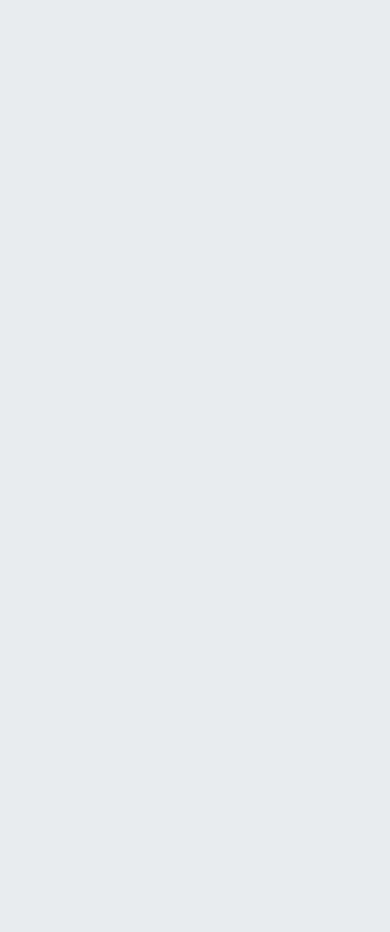
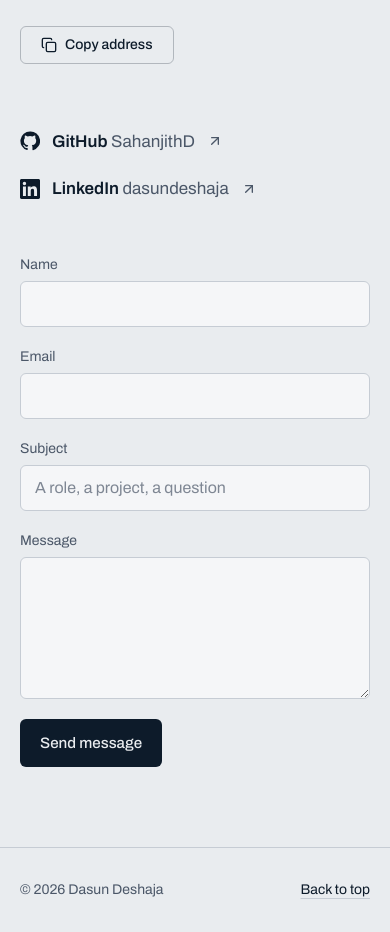
Before and after one commit to SahanjithD/portfolio, a Next.js app: page / in a window 390 px wide. Shown: the part 8606-9538 px from the top of the page. Before the commit the page ends 8260 px from the top, so only its background shows below. Built offline with nearby package versions, Linux system fonts and the light colour scheme.

Commit message:
feat: add contact section, form and footer
Large mailto address with a copy button, social links, and the EmailJS form
with clear sending, sent and failure states. Fails gracefully when EmailJS
keys are missing.

```diff
--- a/app/page.tsx
+++ b/app/page.tsx
@@ -3,6 +3,8 @@ import { Hero } from "@/components/sections/hero"
 import { Projects } from "@/components/sections/projects"
 import { Competitions } from "@/components/sections/competitions"
 import { About } from "@/components/sections/about"
+import { Contact } from "@/components/sections/contact"
+import { SiteFooter } from "@/components/site-footer"
 
 export default function Home() {
   return (
@@ -13,7 +15,9 @@ export default function Home() {
         <Projects />
         <Competitions />
         <About />
+        <Contact />
       </main>
+      <SiteFooter />
     </>
   )
 }
--- /dev/null
+++ b/components/contact-form.tsx
@@ -0,0 +1,69 @@
+"use client"
+
+import { useRef, useState } from "react"
+import emailjs from "@emailjs/browser"
+import { profile } from "@/lib/content"
+
+type Status = "idle" | "sending" | "sent" | "failed"
+
+const field =
+  "w-full rounded-md border border-rule bg-surface px-3.5 py-2.5 text-base text-ink placeholder:text-graphite/70 transition-[border-color] duration-150 focus:border-signal focus:outline-none"
+
+export function ContactForm() {
+  const formRef = useRef<HTMLFormElement>(null)
+  const [status, setStatus] = useState<Status>("idle")
+
+  const submit = async (e: React.FormEvent<HTMLFormElement>) => {
+    e.preventDefault()
+    const serviceId = process.env.NEXT_PUBLIC_EMAILJS_SERVICE_ID
+    const templateId = process.env.NEXT_PUBLIC_EMAILJS_TEMPLATE_ID
+    const publicKey = process.env.NEXT_PUBLIC_EMAILJS_PUBLIC_KEY
+    if (!formRef.current || !serviceId || !templateId || !publicKey) return setStatus("failed")
+
+    setStatus("sending")
+    try {
+      await emailjs.sendForm(serviceId, templateId, formRef.current, { publicKey })
+      formRef.current.reset()
+      setStatus("sent")
+    } catch {
+      setStatus("failed")
+    }
+  }
+
+  return (
+    <form ref={formRef} onSubmit={submit} className="grid gap-5">
+      <div className="grid gap-5 sm:grid-cols-2">
+        <label className="grid gap-1.5">
+          <span className="text-sm text-graphite">Name</span>
+          <input name="from_name" required autoComplete="name" className={field} />
+        </label>
+        <label className="grid gap-1.5">
+          <span className="text-sm text-graphite">Email</span>
+          <input name="from_email" type="email" required autoComplete="email" className={field} />
+        </label>
+      </div>
+      <label className="grid gap-1.5">
+        <span className="text-sm text-graphite">Subject</span>
+        <input name="subject" required placeholder="A role, a project, a question" className={field} />
+      </label>
+      <label className="grid gap-1.5">
+        <span className="text-sm text-graphite">Message</span>
+        <textarea name="message" required rows={5} className={`${field} resize-y`} />
+      </label>
+
+      <div className="flex flex-wrap items-center gap-x-5 gap-y-3">
+        <button type="submit" disabled={status === "sending"} className="btn btn-solid disabled:opacity-60">
+          {status === "sending" ? "Sending…" : "Send message"}
+        </button>
+        <p aria-live="polite" className="text-sm">
+          {status === "sent" && <span className="text-signal-ink">Message sent. I usually reply within a day.</span>}
+          {status === "failed" && (
+            <span className="text-[#b4321f] dark:text-[#ff8a75]">
+              The message didn&apos;t go through. Try again, or email {profile.email} directly.
+            </span>
+          )}
+        </p>
+      </div>
+    </form>
+  )
+}
--- /dev/null
+++ b/components/copy-email.tsx
@@ -0,0 +1,25 @@
+"use client"
+
+import { useEffect, useState } from "react"
+import { Check, Copy } from "lucide-react"
+
+export function CopyEmail({ email }: { email: string }) {
+  const [copied, setCopied] = useState(false)
+
+  useEffect(() => {
+    if (!copied) return
+    const t = window.setTimeout(() => setCopied(false), 2000)
+    return () => window.clearTimeout(t)
+  }, [copied])
+
+  return (
+    <button
+      type="button"
+      onClick={() => navigator.clipboard.writeText(email).then(() => setCopied(true))}
+      className="btn btn-line py-2 text-sm"
+    >
+      {copied ? <Check aria-hidden className="size-4 text-signal-ink" /> : <Copy aria-hidden className="size-4" />}
+      <span aria-live="polite">{copied ? "Copied" : "Copy address"}</span>
+    </button>
+  )
+}
--- /dev/null
+++ b/components/sections/contact.tsx
@@ -0,0 +1,52 @@
+import { ArrowUpRight } from "lucide-react"
+import { ContactForm } from "@/components/contact-form"
+import { CopyEmail } from "@/components/copy-email"
+import { GitHubIcon, LinkedInIcon } from "@/components/icons"
+import { SectionHeading } from "@/components/section-heading"
+import { profile } from "@/lib/content"
+
+const elsewhere = [
+  { label: "GitHub", handle: "SahanjithD", href: profile.github, Icon: GitHubIcon },
+  { label: "LinkedIn", handle: "dasundeshaja", href: profile.linkedin, Icon: LinkedInIcon },
+]
+
+export function Contact() {
+  return (
+    <section aria-labelledby="contact" className="shell py-20">
+      <SectionHeading id="contact" title="Contact">
+        Hiring for a networking, DevOps or backend role, or want to build something together? Email me directly or
+        use the form. I usually reply within a day.
+      </SectionHeading>
+
+      <div className="border-t border-rule pt-10">
+        <a
+          href={`mailto:${profile.email}`}
+          className="font-wide text-[clamp(1.45rem,5.2vw,4.5rem)] font-bold leading-none tracking-[-0.03em] decoration-signal decoration-[0.06em] underline-offset-[0.14em] hover:underline"
+        >
+          {profile.email}
+        </a>
+        <div className="mt-6">
+          <CopyEmail email={profile.email} />
+        </div>
+      </div>
+
+      <div className="mt-16 grid gap-12 lg:grid-cols-[minmax(0,5fr)_minmax(0,7fr)] lg:gap-16">
+        <ul className="grid content-start gap-4">
+          {elsewhere.map(({ label, handle, href, Icon }) => (
+            <li key={label}>
+              <a href={href} target="_blank" rel="noreferrer" className="group inline-flex items-center gap-3">
+                <Icon className="size-5" />
+                <span>
+                  <span className="font-semibold">{label}</span>{" "}
+                  <span className="text-graphite transition-colors group-hover:text-ink">{handle}</span>
+                </span>
+                <ArrowUpRight aria-hidden className="size-4 text-graphite" />
+              </a>
+            </li>
+          ))}
+        </ul>
+        <ContactForm />
+      </div>
+    </section>
+  )
+}
--- /dev/null
+++ b/components/site-footer.tsx
@@ -0,0 +1,14 @@
+import { profile } from "@/lib/content"
+
+export function SiteFooter() {
+  return (
+    <footer className="shell flex flex-wrap justify-between gap-4 border-t border-rule py-8 text-sm text-graphite">
+      <p>
+        © {new Date().getFullYear()} {profile.name}
+      </p>
+      <a href="#top" className="link text-ink">
+        Back to top
+      </a>
+    </footer>
+  )
+}
```
